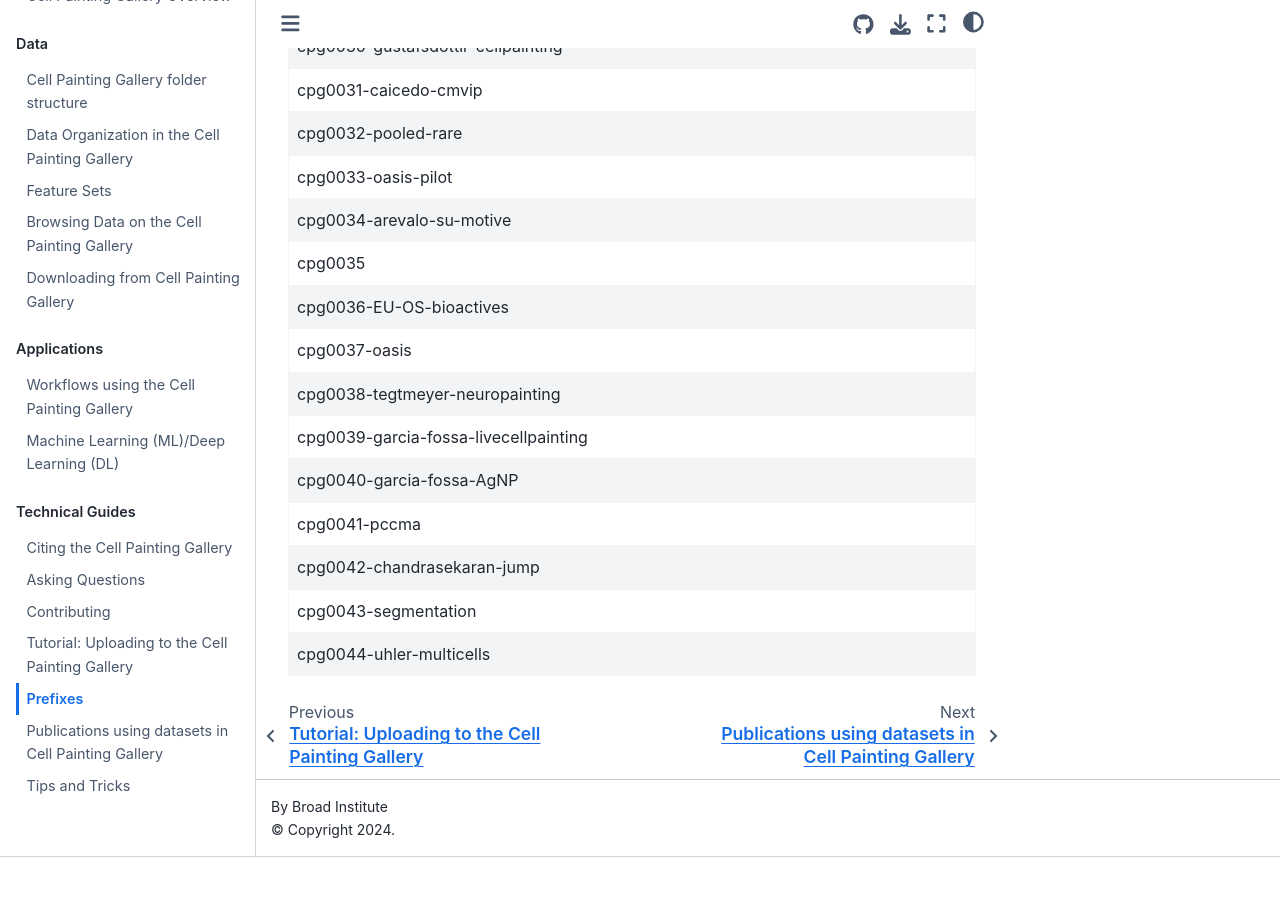
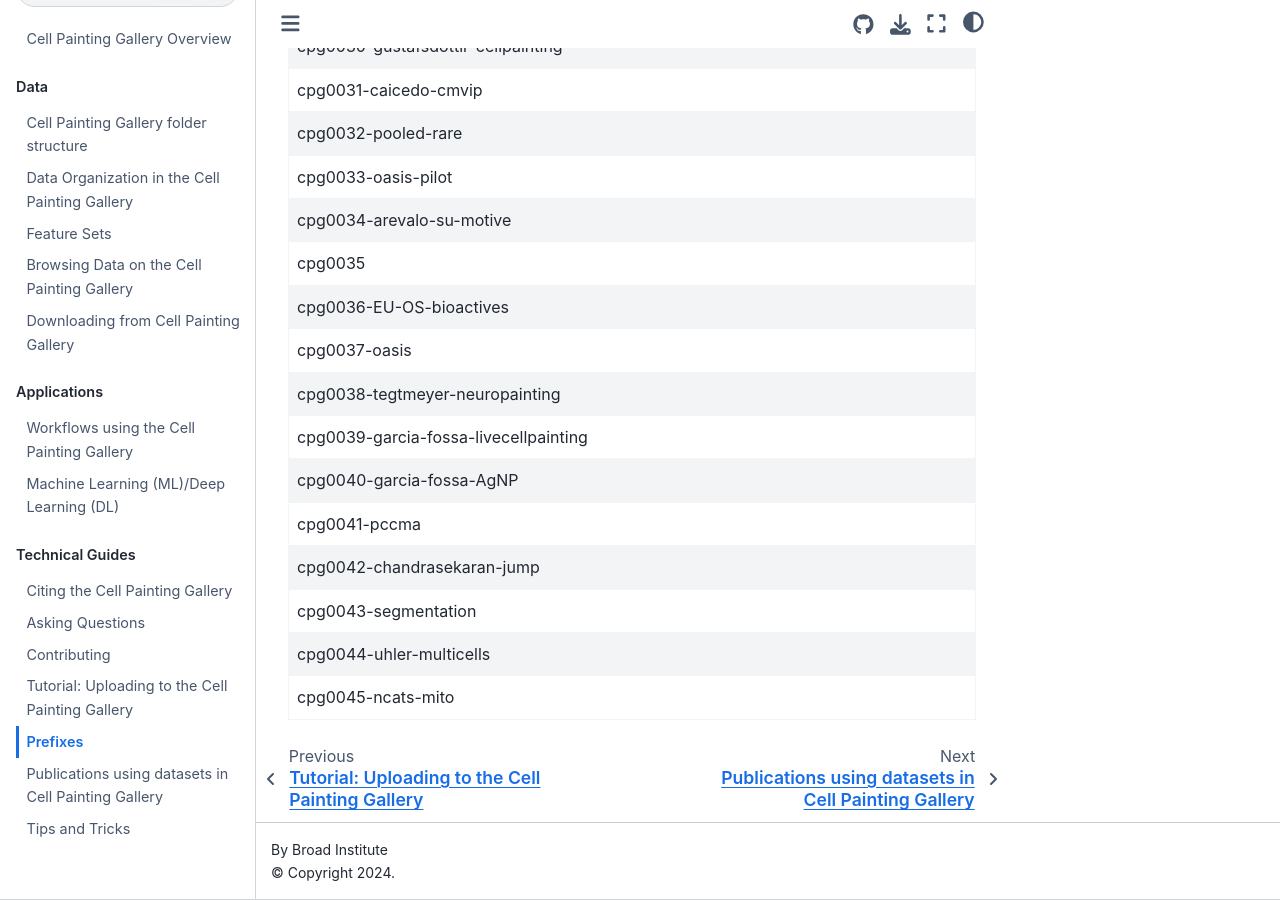
Before and after one commit to broadinstitute/cellpainting-gallery, a Jupyter Book: the page built from documentation/prefixes.md, in a window 1280 px wide and 900 px high, scrolled down 1554 px. Built offline with Jupyter Book 1.0.4 settings and Sphinx 7.4.7 and the Sphinx Book theme 1.1.4, drawn with Linux system fonts in a browser that asks for light colours; pages that are not in the unit, such as notebooks, are missing from menus; before the commit the page ends 2411 px from its top, so only the background shows below that.

Commit message:
Add cpg0045-ncats-mito to prefixes list

```diff
--- a/documentation/prefixes.md
+++ b/documentation/prefixes.md
@@ -50,3 +50,4 @@
 | cpg0042-chandrasekaran-jump              |
 | cpg0043-segmentation                     |
 | cpg0044-uhler-multicells                 |
+| cpg0045-ncats-mito                       |
```
